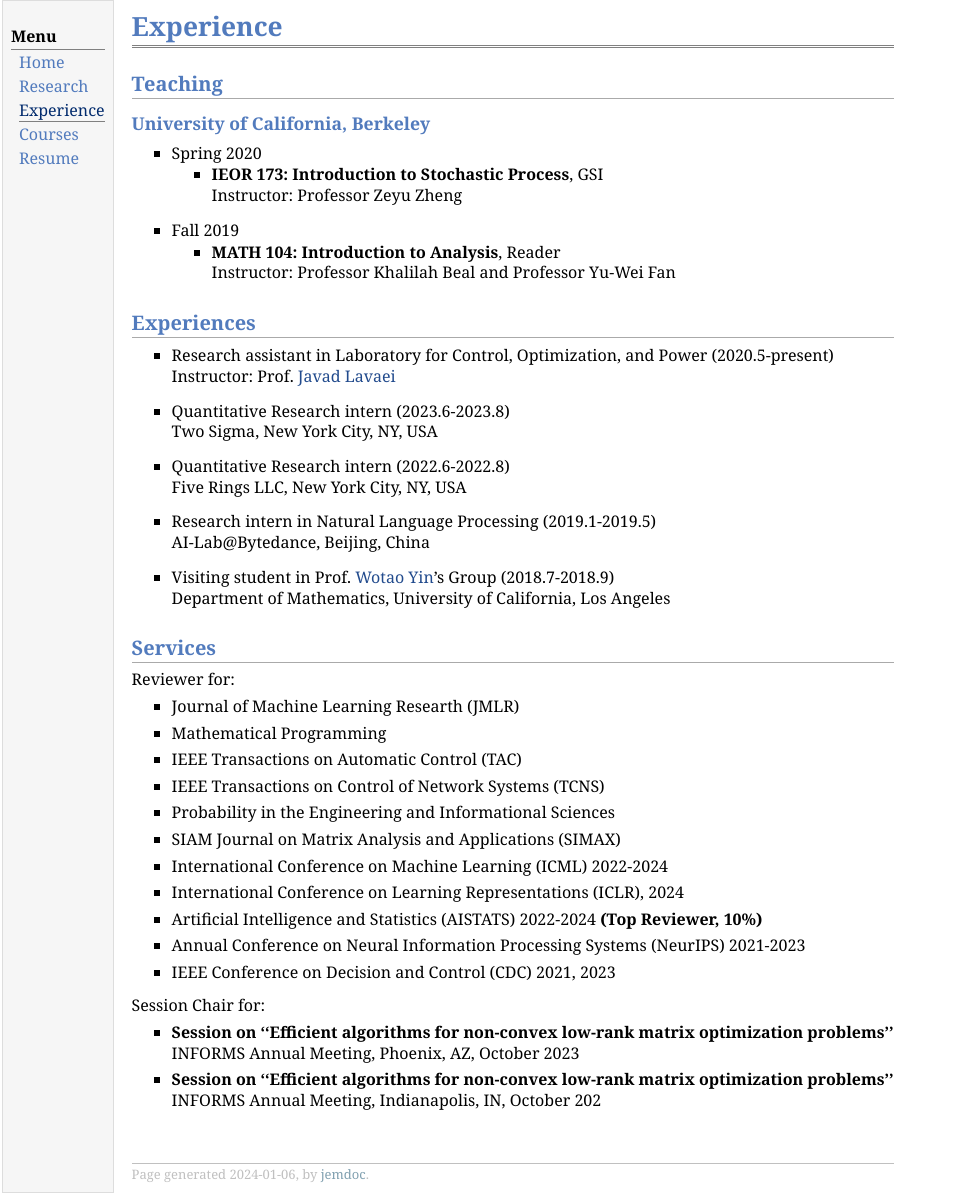
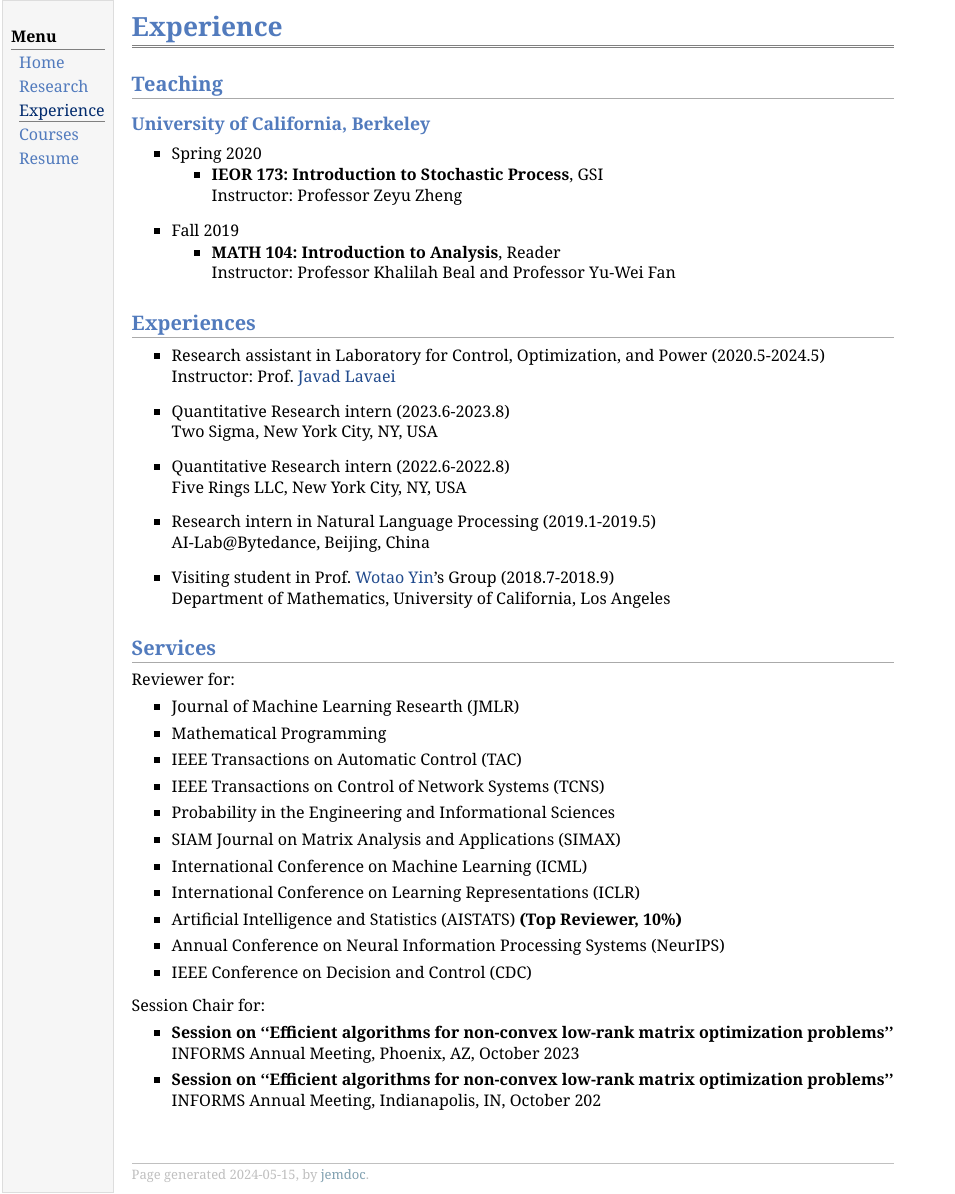
Before and after one commit to zhanghxpku/zhanghxpku.github.io, a plain HTML site: page experience.html in a window 1280 px wide. Shown: the part 2-1196 px from the top of the page, without its empty margins (0-955 px from the left). Drawn offline with Linux system fonts and the light colour scheme.

Commit message:
Update experience page

```diff
--- a/experience.html
+++ b/experience.html
@@ -46,7 +46,7 @@ Instructor: Professor Khalilah Beal and Professor Yu-Wei Fan</p>
 </ul>
 <h2>Experiences</h2>
 <ul>
-<li><p>Research assistant in Laboratory for Control, Optimization, and Power (2020.5-present)<br />
+<li><p>Research assistant in Laboratory for Control, Optimization, and Power (2020.5-2024.5)<br />
 Instructor: Prof. <a href="https://lavaei.ieor.berkeley.edu/index.html">Javad Lavaei</a></p>
 </li>
 </ul>
@@ -85,15 +85,15 @@ Department of Mathematics, University of California, Los Angeles</p>
 </li>
 <li><p>SIAM Journal on Matrix Analysis and Applications (SIMAX)</p>
 </li>
-<li><p>International Conference on Machine Learning (ICML) 2022-2024</p>
+<li><p>International Conference on Machine Learning (ICML)</p>
 </li>
-<li><p>International Conference on Learning Representations (ICLR), 2024</p>
+<li><p>International Conference on Learning Representations (ICLR)</p>
 </li>
-<li><p>Artificial Intelligence and Statistics (AISTATS) 2022-2024 <b>(Top Reviewer, 10%)</b></p>
+<li><p>Artificial Intelligence and Statistics (AISTATS) <b>(Top Reviewer, 10%)</b></p>
 </li>
-<li><p>Annual Conference on Neural Information Processing Systems (NeurIPS) 2021-2023</p>
+<li><p>Annual Conference on Neural Information Processing Systems (NeurIPS)</p>
 </li>
-<li><p>IEEE Conference on Decision and Control (CDC) 2021, 2023</p>
+<li><p>IEEE Conference on Decision and Control (CDC)</p>
 </li>
 </ul>
 <p>Session Chair for:</p>
@@ -107,7 +107,7 @@ INFORMS Annual Meeting, Indianapolis, IN, October 202</p>
 </ul>
 <div id="footer">
 <div id="footer-text">
-Page generated 2024-01-06, by <a href="http://jemdoc.jaboc.net/">jemdoc</a>.
+Page generated 2024-05-15, by <a href="http://jemdoc.jaboc.net/">jemdoc</a>.
 </div>
 </div>
 </td>
```
Also changed, not shown: 1 other file.
